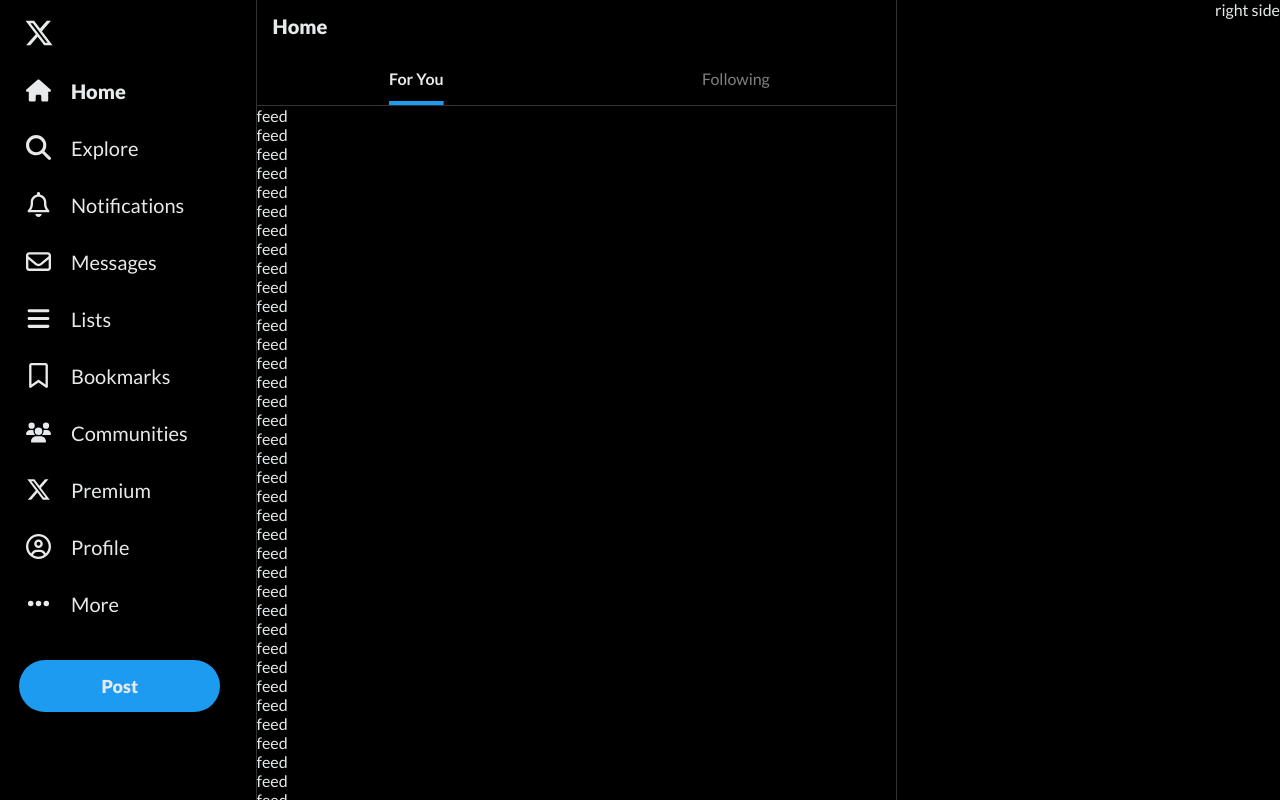
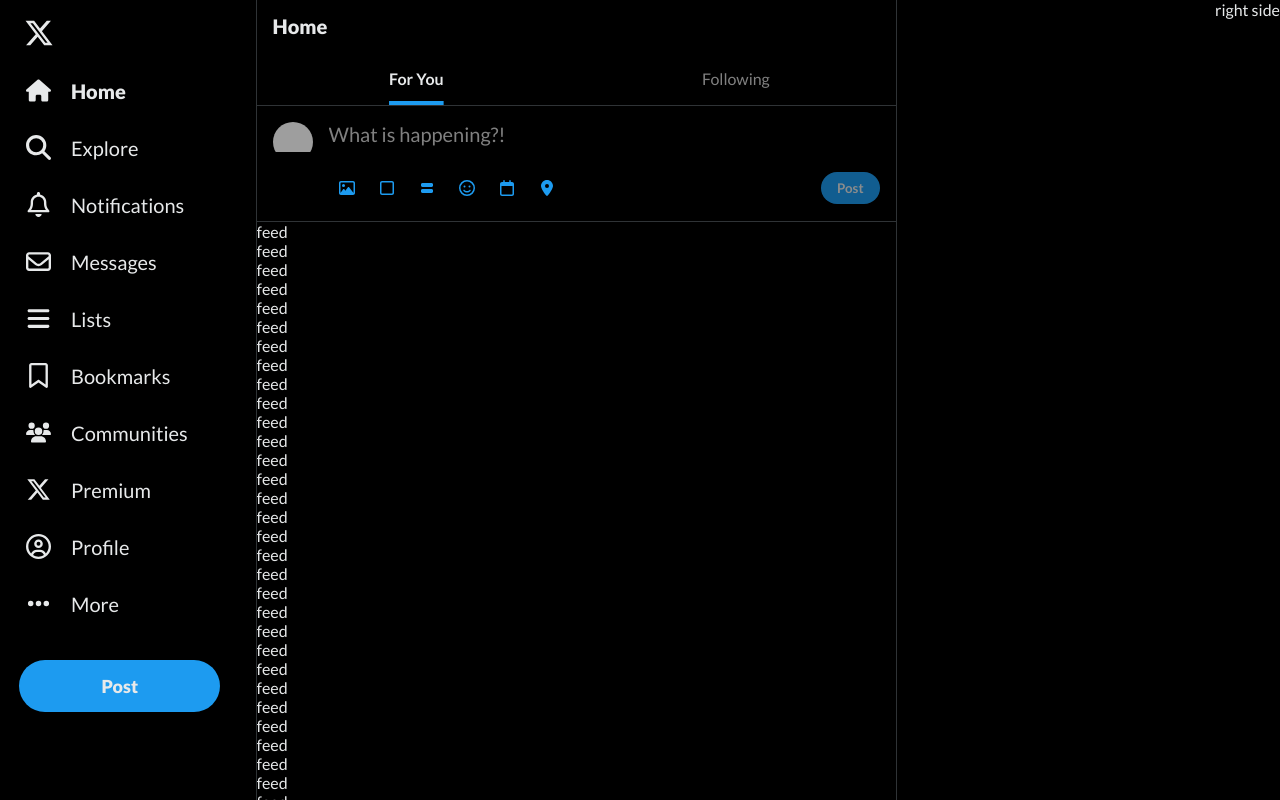
Before and after one commit to PatrikasDapsys/TwitterTS, a Vue app: page / in a window 1280 px wide. Built offline with nearby package versions, Linux system fonts and the light colour scheme; grey boxes are pictures that could not be loaded.

Commit message:
feed post area

```diff
--- a/index.html
+++ b/index.html
@@ -4,7 +4,7 @@
     <meta charset="UTF-8" />
     <link rel="icon" href="/favicon.ico" />
     <meta name="viewport" content="width=device-width, initial-scale=1.0" />
-    <title>Vite App</title>
+    <title>Home / X</title>
   </head>
   <body>
     <div id="app"></div>
--- a/src/components/Feed.vue
+++ b/src/components/Feed.vue
@@ -1,4 +1,7 @@
-<script setup lang="ts"></script>
+<script setup lang="ts">
+import { ref } from "vue";
+const text = ref("");
+</script>
 
 <template>
   <section>
@@ -9,157 +12,183 @@
         <div class="">Following</div>
       </div>
     </header>
+    <div class="createPost">
+      <div class="createPost__top">
+        <figure>
+          <img
+            src="https://abs.twimg.com/sticky/default_profile_images/default_profile_400x400.png"
+            alt=""
+          />
+        </figure>
+        <textarea
+          type="text"
+          placeholder="What is happening?!"
+          v-model="text"
+        />
+      </div>
+      <div class="createPost__bottom">
+        <div class="createPost__options">
+          <font-awesome-icon icon="fa-regular fa-image" />
+          <font-awesome-icon icon="fa-regular fa-square" />
+          <font-awesome-icon icon="fa-solid fa-pause" />
+          <font-awesome-icon icon="fa-regular fa-face-smile" />
+          <font-awesome-icon icon="fa-regular fa-calendar" />
+          <font-awesome-icon icon="fa-solid fa-location-dot" />
+        </div>
+        <button :disabled="true">Post</button>
+      </div>
+    </div>
     <main>
       feed
-      <br>
+      <br />
       feed
-      <br>
+      <br />
       feed
-      <br>
+      <br />
       feed
-      <br>
+      <br />
       feed
-      <br>
+      <br />
       feed
-      <br>
+      <br />
       feed
-      <br>
+      <br />
       feed
-      <br>
+      <br />
       feed
-      <br>
+      <br />
       feed
-      <br>
+      <br />
       feed
-      <br>
+      <br />
       feed
-      <br>
+      <br />
       feed
-      <br>
+      <br />
       feed
-      <br>
+      <br />
       feed
-      <br>
+      <br />
       feed
-      <br>
+      <br />
       feed
-      <br>
+      <br />
       feed
-      <br>
+      <br />
       feed
-      <br>
+      <br />
       feed
-      <br>
+      <br />
       feed
-      <br>
+      <br />
       feed
-      <br>
+      <br />
       feed
-      <br>
+      <br />
       feed
-      <br>
+      <br />
       feed
-      <br>
+      <br />
       feed
-      <br>
+      <br />
       feed
-      <br>
+      <br />
       feed
-      <br>
+      <br />
       feed
-      <br>
+      <br />
       feed
-      <br>
+      <br />
       feed
-      <br>
+      <br />
       feed
-      <br>
+      <br />
       feed
-      <br>
+      <br />
       feed
-      <br>
+      <br />
       feed
-      <br>
+      <br />
       feed
-      <br>
+      <br />
       feed
-      <br>
+      <br />
       feed
-      <br>
+      <br />
       feed
-      <br>
+      <br />
       feed
-      <br>
+      <br />
       feed
-      <br>
+      <br />
       feed
-      <br>
+      <br />
       feed
-      <br>
+      <br />
       feed
-      <br>
+      <br />
       feed
-      <br>
+      <br />
       feed
-      <br>
+      <br />
       feed
-      <br>
+      <br />
       feed
-      <br>
+      <br />
       feed
-      <br>
+      <br />
       feed
-      <br>
+      <br />
       feed
-      <br>
+      <br />
       feed
-      <br>
+      <br />
       feed
-      <br>
+      <br />
       feed
-      <br>
+      <br />
       feed
-      <br>
+      <br />
       feed
-      <br>
+      <br />
       feed
-      <br>
+      <br />
       feed
-      <br>
+      <br />
       feed
-      <br>
+      <br />
       feed
-      <br>
+      <br />
       feed
-      <br>
+      <br />
       feed
-      <br>
+      <br />
       feed
-      <br>
+      <br />
       feed
-      <br>
+      <br />
       feed
-      <br>
+      <br />
       feed
-      <br>
+      <br />
       feed
-      <br>
+      <br />
       feed
-      <br>
+      <br />
       feed
-      <br>
+      <br />
       feed
-      <br>
+      <br />
       feed
-      <br>
+      <br />
       feed
-      <br>
+      <br />
       feed
-      <br>
+      <br />
       feed
-      <br>
+      <br />
       feed
-      <br>
+      <br />
     </main>
   </section>
 </template>
@@ -192,6 +221,7 @@
   display: flex;
   height: 50%;
   div {
+    transition: all 300ms ease;
     width: 50%;
     display: flex;
     justify-content: center;
@@ -199,7 +229,7 @@
     color: gray;
     cursor: pointer;
     &:hover {
-      background-color: rgba(#181919, 0.5); /* Adjust the alpha value as needed */
+      background-color: rgba(#181919, 0.5);
     }
   }
   .active {
@@ -211,4 +241,75 @@
     color: var(--text-main);
   }
 }
+
+.createPost {
+  min-height: 116px;
+  height: fit-content;
+  width: 100%;
+  border-bottom: 1px solid var(--border-main);
+  padding: 16px;
+  padding-bottom: 0;
+  figure {
+    width: 40px;
+    height: 40px;
+    border-radius: 100%;
+    overflow: hidden;
+    margin-right: 16px;
+  }
+  .createPost__top {
+    display: flex;
+    textarea {
+      color: var(--text-main);
+      flex: 1;
+      background: none;
+      outline: none;
+      font-size: 20px;
+      resize: none;
+      &::placeholder {
+        color: gray;
+      }
+    }
+  }
+  .createPost__bottom {
+    height: 50%;
+    display: flex;
+    align-items: center;
+    justify-content: space-between;
+    .createPost__options {
+      display: flex;
+      align-items: center;
+      color: var(--brandBlue);
+      gap: 4px;
+      margin-left: 56px;
+      .fa-pause {
+        transform: rotate(90deg);
+      }
+      > * {
+        transition: all 200ms ease;
+        padding: 10px;
+        border-radius: 100%;
+        aspect-ratio: 1/1;
+        cursor: pointer;
+        &:hover {
+          /* background-color: var(--background-secondary); */
+          background-color: rgba(#1d9bf0, 0.1);
+        }
+      }
+    }
+    button {
+      padding: 8px 16px;
+      border-radius: 9999px;
+      background-color: var(--brandBlue);
+      color: var(--text-main);
+      font-weight: 700;
+      transition: all 200ms ease;
+      &:hover {
+        filter: brightness(0.85);
+      }
+      &:disabled {
+        filter: brightness(0.6);
+      }
+    }
+  }
+}
 </style>
```
